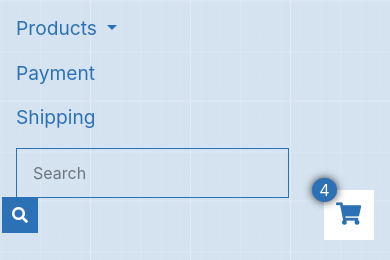
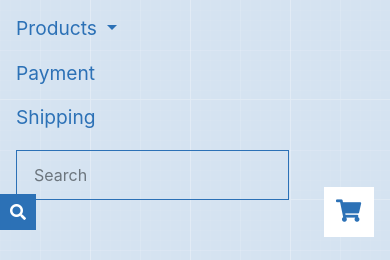
Before and after one commit to tigranmogrov/front-end-shop, a website: page index.html in a window 390 px wide. Both pictures are taken after a click on the button 346 px from the left and 50 px from the top of the page. Shown: the part 114-374 px from the top of the page. Drawn offline with Linux system fonts and the light colour scheme.

Commit message:
исправил поиск

```diff
--- a/assets/css/style.css
+++ b/assets/css/style.css
@@ -68,24 +68,22 @@
     @media (max-width: 992px) {
       .header-navbar .form-inline {
         width: calc(100% - 85px);
-        display: inline-block; } }
+        margin-top: 10px;
+        display: inline-block;
+        padding: 5px; } }
     .header-navbar .form-inline .form-control {
       border: none;
       width: calc(100% - 40px);
       margin-right: 20px;
       -webkit-box-shadow: none;
-      box-shadow: none;
-      padding: 24px 16px; }
+      box-shadow: none; }
     .header-navbar .form-inline .form-search {
       padding: 5px 9px;
       border-radius: 0;
-      margin-left: -10px;
+      margin-left: -22px;
       background-color: #2c71b6;
       color: #ffffff;
       border-color: #2c71b6; }
-      @media (max-width: 992px) {
-        .header-navbar .form-inline .form-search {
-          margin-left: -15px; } }
       .header-navbar .form-inline .form-search:hover {
         color: #2c71b6;
         background-color: #ffffff; }
@@ -114,6 +112,7 @@
       font-size: 1.4rem;
       color: #2c71b6; }
     .header-navbar .header-cart__btn span {
+      display: none;
       position: absolute;
       padding: 0 7.7px;
       top: -12px;
--- a/assets/scss/_bootstrap.scss
+++ b/assets/scss/_bootstrap.scss
@@ -40,7 +40,6 @@
         }
     }
 }
-
 .btn {
     border-radius: 0;
 }
--- a/assets/scss/_header.scss
+++ b/assets/scss/_header.scss
@@ -36,9 +36,9 @@
             height: 50px;
 
             @media (max-width: 992px) {
-                width: calc(100% - 85px);
+                width: calc(100% - 85px);margin-top: 10px;
                 display: inline-block;
-
+                padding: 5px;
             }
 
             .form-control {
@@ -46,20 +46,15 @@
                 width: calc(100% - 40px);
                 margin-right: 20px;
                 box-shadow: none;
-                padding: 24px 16px;
             }
 
             .form-search {
                 padding: 5px 9px;
                 border-radius: 0;
-                margin-left: -10px;
+                margin-left: -22px;
                 background-color: $color-dark;
                 color: $color-light;
                 border-color: $color-dark;
-
-                @media (max-width: 992px) {
-                    margin-left: -15px;
-                }
 
                 &:hover {
                     color: $color-dark;
@@ -97,6 +92,7 @@
             }
 
             span {
+                display: none;
                 position: absolute;
                 padding: 0 7.7px;
                 top: -12px;
--- a/index.html
+++ b/index.html
@@ -51,11 +51,11 @@
                                 <a class="nav-link " href="#" tabindex="-1" aria-disabled="true">Shipping</a>
                             </li>
                         </ul>
-                        <form class="form-inline my-2 my-lg-0">
-                            <input class="form-control bg-transparent mr-sm-2" type="search" placeholder="Search" aria-label="Search">
+                        <form class="form-inline col-xs-11">
+                            <input class="form-control bg-transparent" type="search" placeholder="Search" aria-label="Search">
                             <button class="btn btn-outline-success form-search" type="submit"><i class="fas fa-search"></i></button>
                         </form>
-                        <button class="btn btn-outline-success  header-cart__btn" type="submit"><i class="fas fa-shopping-cart" aria-hidden="true"></i><span id="cart-counter" class="page-header__cart-counter">4</span></button>
+                        <button class="btn btn-outline-success  header-cart__btn" type="submit"><i class="fas fa-shopping-cart" aria-hidden="true"></i><span id="cart-counter" class="page-header__cart-counter">9</span></button>
 
                     </div>
                 </nav>
```
